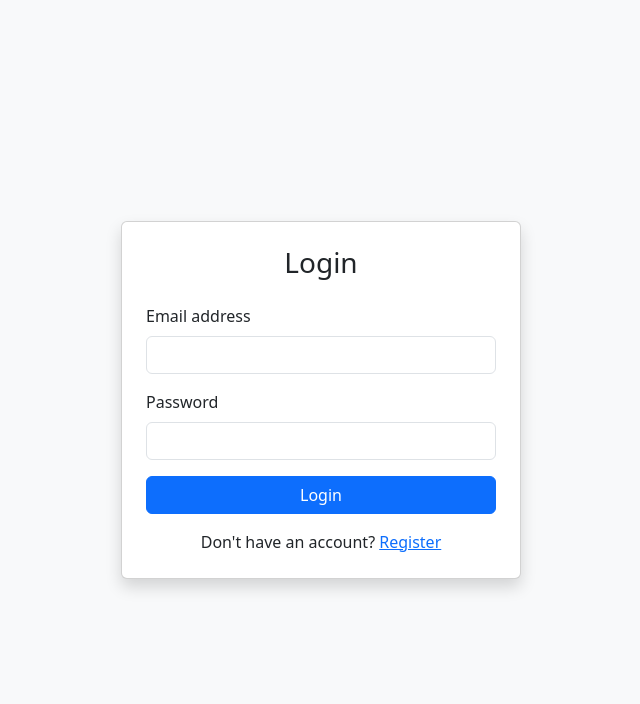
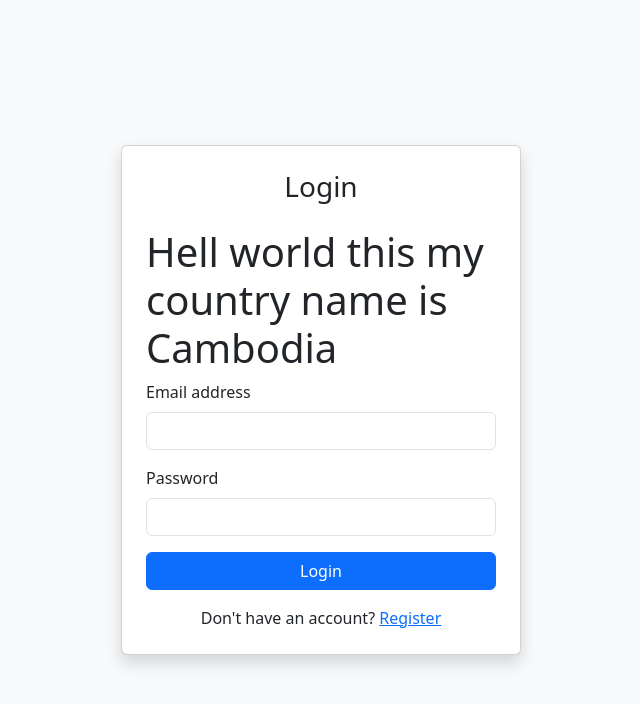
Before and after one commit to Gojo117/Final_web_Watch, an Angular app: page /login in a window 1280 px wide. Shown: the top 704 px of the page, without its empty margins (319-959 px from the left). Built offline with nearby package versions, Linux system fonts and the light colour scheme.

Commit message:
update code in login.html

```diff
--- a/src/app/auth/login/login.html
+++ b/src/app/auth/login/login.html
@@ -1,6 +1,7 @@
 <div class="d-flex justify-content-center align-items-center min-vh-100 bg-light">
   <div class="card shadow p-4" style="width: 100%; max-width: 400px;">
     <h3 class="text-center mb-4">Login</h3>
+    <h1>Hell world this my country name is Cambodia</h1>
 
     <div class="alert alert-danger" *ngIf="errorMsg">{{ errorMsg }}</div>
 
```
